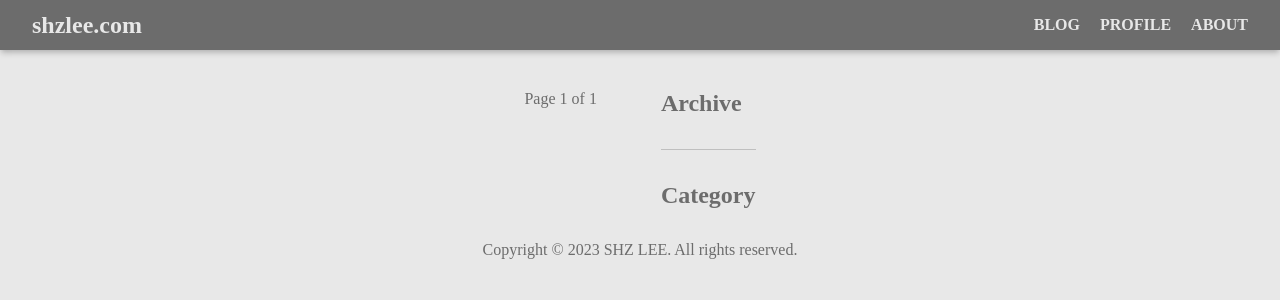
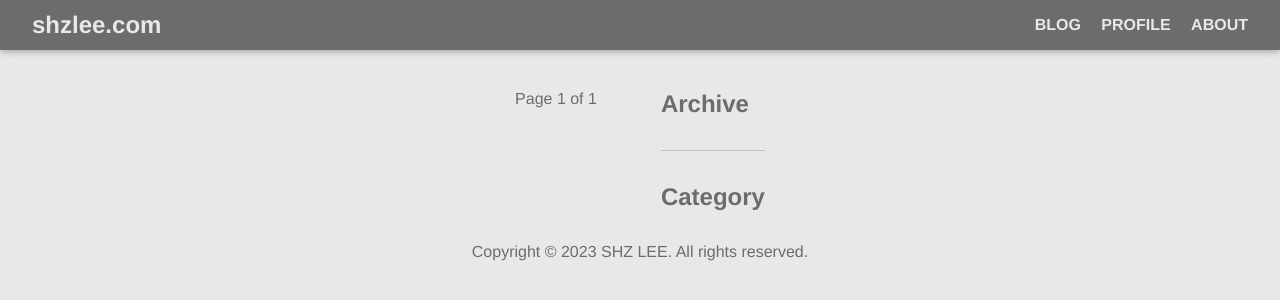
Before and after one commit to xero7689/SHZ-BLOG, a Django app: page /blog/ in a window 1280 px wide. Shown: the top 300 px of the page. Run offline with Django 4.2, Linux system fonts and the light colour scheme; data that the repository does not hold is empty; some libraries are stand-ins or nearby versions.

Commit message:
Update: Enhance the font-family style

```diff
--- a/blog/static/blog/hljs_tomorrow.css
+++ b/blog/static/blog/hljs_tomorrow.css
@@ -6,6 +6,10 @@ pre {
     background-color: rgb(238, 238, 238);
     color: #4d4d4c;
     box-shadow: rgba(0, 0, 0, 0.1) 0px 4px 12px;
+
+    & code {
+        font-family: "Monaco", "Consolas", "Lucida Console", "monospace";
+    }
 }
 
 /* Tomorrow Comment */
--- a/blog/static/blog/style.css
+++ b/blog/static/blog/style.css
@@ -10,6 +10,8 @@ body {
     background-color: var(--color-background-secondary);
     color: #6c6c6c;
     margin: 0;
+
+    font-family: "Helvetica", "Arial", "Noto Sans TC";
 }
 
 footer {
--- a/blog/templates/blog/base.html
+++ b/blog/templates/blog/base.html
@@ -17,12 +17,12 @@
       <link rel="stylesheet" href={% static "blog/post.css" %}>
       <link rel="stylesheet" href={% static "blog/tag.css" %}>
       <link rel="stylesheet" href={% static "blog/hljs_tomorrow.css" %}>
-
       <!-- Web 3rd Party CSS-->
       <link href="{% static 'fontawesome-free-6.4.0-web/css/all.css' %}"
             rel="stylesheet"></link>
-    <!-- Martor Viewer CSS Static Loading-->
-
+      <!-- Web Font -->
+      <link rel="stylesheet"
+      href="https://fonts.googleapis.com/css?family=Noto+Sans+TC">
   {% endblock css %}
   {% block js %}
     <script type="text/javascript"
@@ -31,7 +31,6 @@
     <script type="text/javascript"
             src="{% static 'plugins/js/highlight.min.js' %}"></script>
     <!-- Martor Editor Form JS-->
-
     <script>
       window.onload = () => {
       $('pre').each((i, block) => {
```
